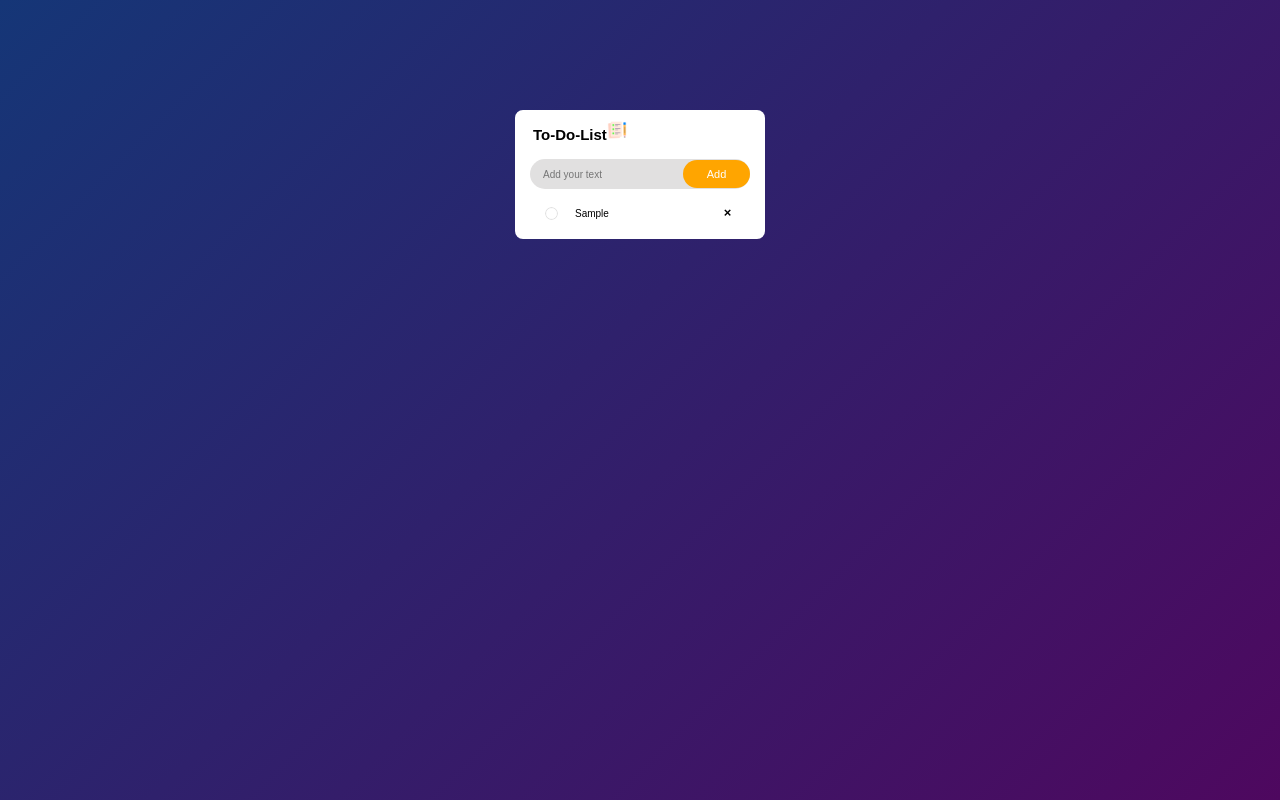
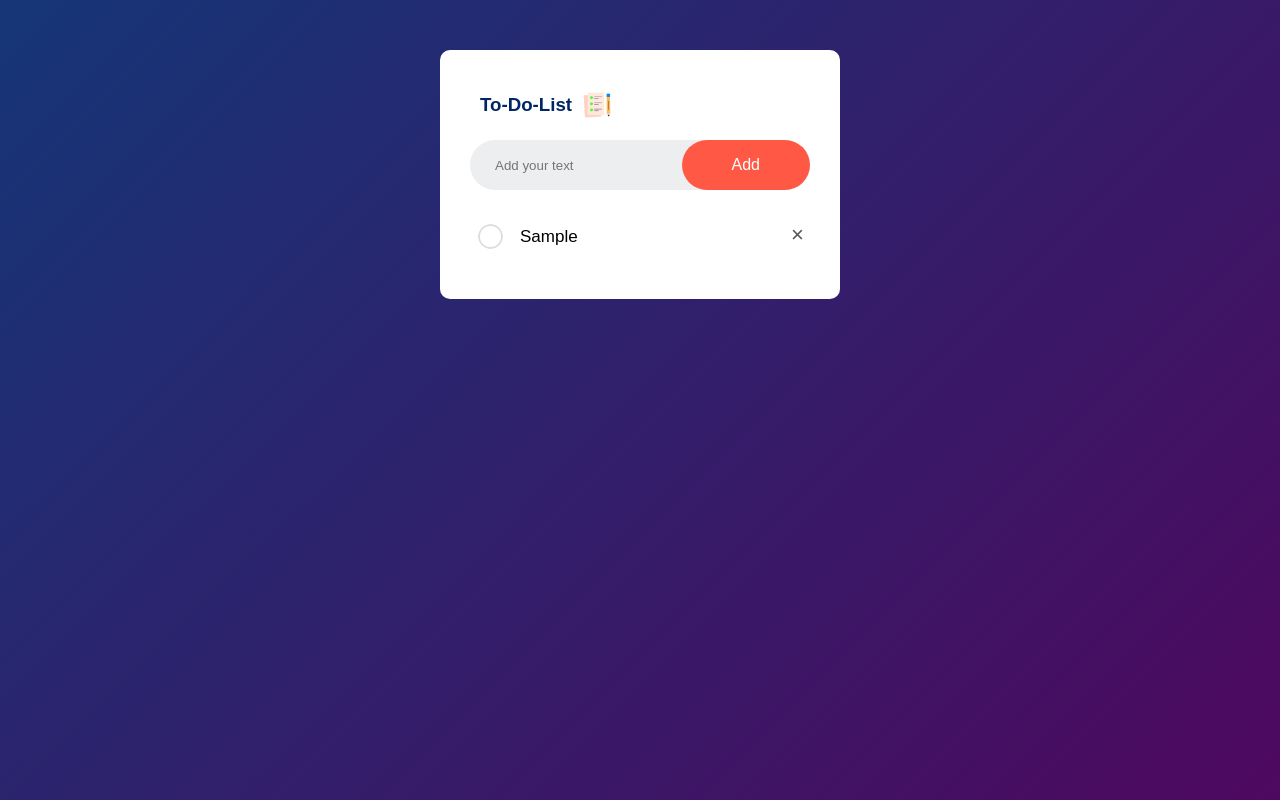
Before and after one commit to MujaheedAliKhan/Frontend-Projects, a plain HTML site: page TODO-APPLICATION/index.html in a window 1280 px wide. Both pictures are taken after typing "Sample" into the empty fields and a click on the button "Add". Drawn offline with Linux system fonts and the light colour scheme.

Commit message:
Added Changes

```diff
--- a/TODO-APPLICATION/index.html
+++ b/TODO-APPLICATION/index.html
@@ -10,15 +10,15 @@
     <div class="container">
         <div id="to-do-list">
 
-            <h2>To-Do-List<img src="IMAGES/images/icon.png" alt=""></h2>
-            <div class="searchbar">
-                <input type="text", id="search" placeholder="Add your text">
+            <h3>To-Do-List<img src="IMAGES/images/icon.png" alt=""></h3>
+            <div class="row">
+                <input type="text", id="inputbox" placeholder="Add your text">
                 <button class="btn" onclick="addTask()">Add</button>
             </div>
             <ul id="listcontainer">
-                <!-- <li class="checked"></li>
-                <li></li>
-                <li></li> -->
+                <!-- <li class="checked"> Task1</li>
+                <li>Task1</li>
+                <li>Task1</li> -->
             </ul>
 
             </div>
--- a/TODO-APPLICATION/script.js
+++ b/TODO-APPLICATION/script.js
@@ -1,30 +1,43 @@
-const inputbox = document.getElementById("search");
-let listContainer = document.getElementById("listcontainer")
+const inputBox = document.getElementById("inputbox");
+const listContainer = document.getElementById("listcontainer")
 
 function addTask(){
-    if(inputbox.value === ''){
+    if(inputBox.value === ''){
         alert("You must write something")
     }
     else{
         let li = document.createElement("li");
-        li.innerHTML = inputbox.value;
+        li.innerHTML = inputBox.value;
         listContainer.appendChild(li);
 
         let span = document.createElement("span");
         span.innerHTML = "\u00d7";
         li.appendChild(span);
     }
-    inputbox.value = "";
+    inputBox.value = "";
+    saveData();
 }
 
-var list = document.getElementById('listcontainer');
+listContainer.addEventListener("click", function(e){
+  if(e.target.tagName === "LI"){
+    e.target.classList.toggle("checked");
+    saveData();
+  }
+  else if(e.target.tagName === "LI"){
+    e.target.classList.toggle("unchecked");
+    saveData();
+  }
+  else if(e.target.tagName === "SPAN"){
+    e.target.parentElement.remove();
+    saveData();
+  }
+}, false);
 
-  list.addEventListener('click', function(ev) {
-    if (ev.target.tagName === 'LI') {
-    ev.target.classList.toggle('checked');
-    }
+function saveData(){
+  localStorage.setItem("data", listContainer.innerHTML)
+}
 
-    else if(ev.target.tagName === 'span'){
-     ev.target.parentElement.remove();
-   }
-},false);
+function showTask(){
+  listContainer.innerHTML = localStorage.getItem("data");
+}
+showTask();
--- a/TODO-APPLICATION/style.css
+++ b/TODO-APPLICATION/style.css
@@ -18,90 +18,82 @@
 
 #to-do-list{
 
-    width: 250px;
+    width: 100%;
+    max-width: 400px;
     background-color: white;
     border-radius: 8px;
-    margin: 100px auto 20px;
-    padding-bottom: 20px;
+    margin:40px auto 10px;
+    padding: 40px 30px 40px;
+    border-radius: 10px;
 }
 
-h2{
-    font-size: 15px;
-    position: relative;
-    top: 7px;
-    margin-left: 15px;
-    padding: 3px;
-}
-img{
-    height: 20px;
+#to-do-list h3{
+    color: #002765;
+    display: flex;
+    align-items: center;
+    margin-bottom: 20px;
+    margin-left: 10px;
 }
 
-.searchbar{
-    height: 30px;
-    border-radius: 50px;
-    display: flex;
-    justify-content: space-between;
-    align-items: center;
-    background: rgb(225, 224, 224);
-    margin-top: 20px;
-    width: 220px;
-    margin-left: 15px;
 
+#to-do-list h3 img{
+    width: 30px;
+    margin-left: 10px;
+}
+
+.row{
+   display: flex;
+   align-items: center;
+   justify-content: space-between;
+   background: #edeef0;
+   border-radius: 30px;
+   padding-left: 20px;
+   margin-bottom: 25px;
+}
+
+input{
+  flex: 1;
+  border: none;
+  outline: none;
+  background: transparent;
+  padding: 5px;
+  font-weight: 14px;
 
 
 }
-
-#search{
-  border:none;
-  outline:none;
-  border-radius: 5px;
-  padding: 8px;
-  margin-left: 5px;
-  font-size: 10px;
-  font-weight: 400;
-  flex: 1;
-  background: transparent;
-
-
-}
-.btn{
+button{
     border: none;
     outline: none;
-    padding: 5px;
-    background-color: orange;
-    border-radius: 50px;
-    width: 80px;
-    padding: 8px;
-    color:#fff;
-    font-size: 11px;
+    padding: 16px 50px;
+    background: #ff5945;
+    color: #fff;
+    font-size: 16px;
     cursor: pointer;
-    font-weight:500 ;
+    border-radius: 40px;
 }
 
 ul li{
     list-style: none;
-    font-size: 10px;
-    line-height: 30px;
-    position: relative;
-    left: 60px;
-    top: 10px;
+    font-size: 17px;
+    padding: 12px 8px 12px 50px;
     user-select: none;
     cursor: pointer;
+    position:relative;
 }
 
 ul li::before{
     content: '';
     position: absolute;
-    height: 13px;
-    width: 13px;
+    height: 25px;
+    width: 25px;
     border-radius: 50%;
     background-image: url(IMAGES/images/unchecked.png);
     background-size: cover;
     background-position: center;
-    left: -30px;
-   top: 8px;
+    top: 9px;
+    left: 8px;
+}
 
-}
 ul li.checked{
     color: #555;
     text-decoration: line-through;
@@ -113,18 +105,19 @@ ul li.checked::before{
 
 ul li span{
     position: absolute;
+    right: 0;
+    bottom: 20px;
+    top: 7px;
+    width: 25px;
     height: 25px;
-    width: 25px;
-    /* background-color: aqua; */
-    left: 140px;
-    bottom: 4px;
-    display: flex;
-    align-items: center;
-    justify-content: center;
-    border-radius: 30%;
-    font-size: 13px;
-    font-weight: 600;
+    font-size: 22px;
+    color: #555;
+    line-height: 25px;
+    text-align: center;
+    border-radius: 50%;
+
 }
+
 ul li span:hover{
-    background-color: rgb(224, 224, 224);
+    background: #edeef0;
 }
```
